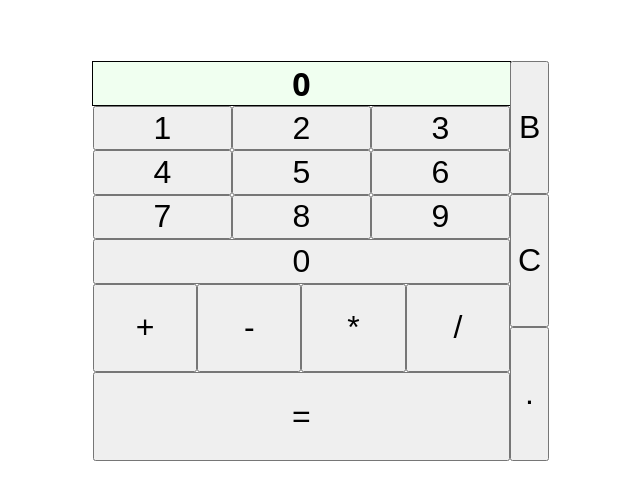
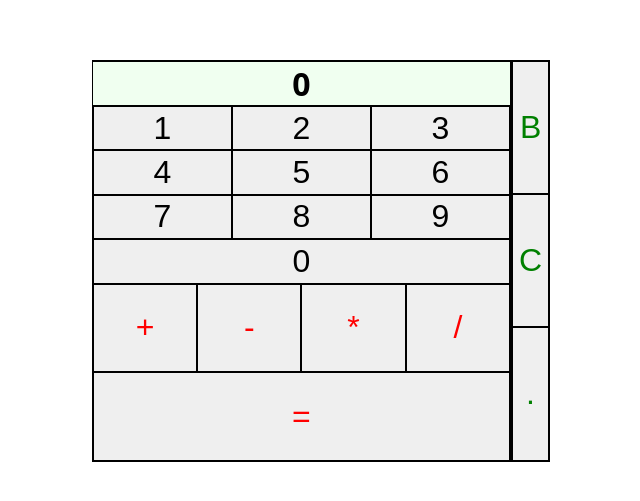
Before and after one commit to ZarathustraSama/calculator, a plain HTML site: page index.html in a window 1280 px wide. Shown: the part 147-648 px from the top of the page, without its empty margins (319-959 px from the left). Drawn offline with Linux system fonts and the light colour scheme.

Commit message:
Fancier, but still basic style

```diff
--- a/styles.css
+++ b/styles.css
@@ -58,3 +58,15 @@ body, .calculator {
 button {
     font-size: 32px;
 }
+
+.extra > button {
+    color: #008000;
+}
+
+.operator > button {
+    color: #f00;
+}
+
+.number > button, .operator > button, .extra > button, .calculator, .calculator-extras {
+    border: 1px solid #000;
+}
```
